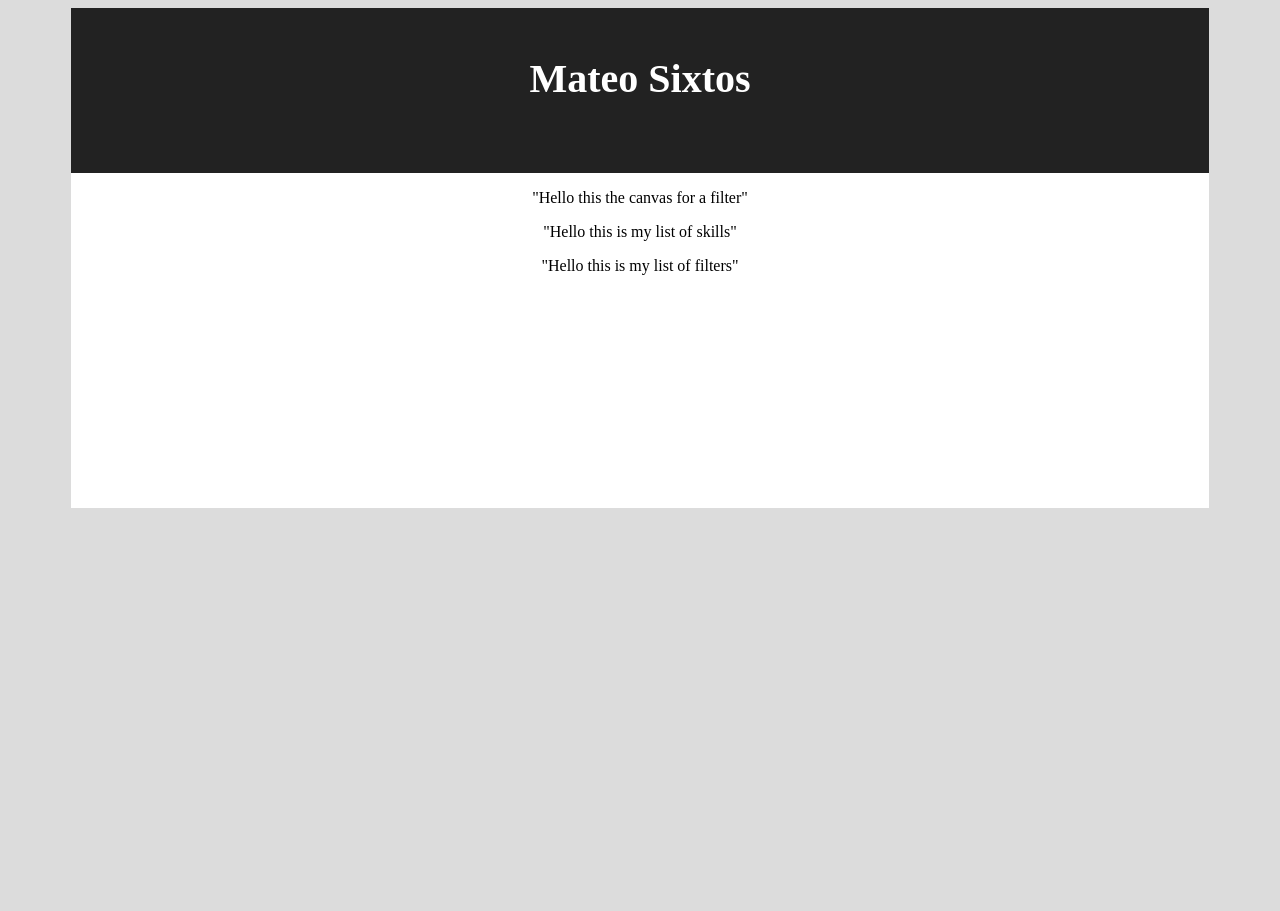
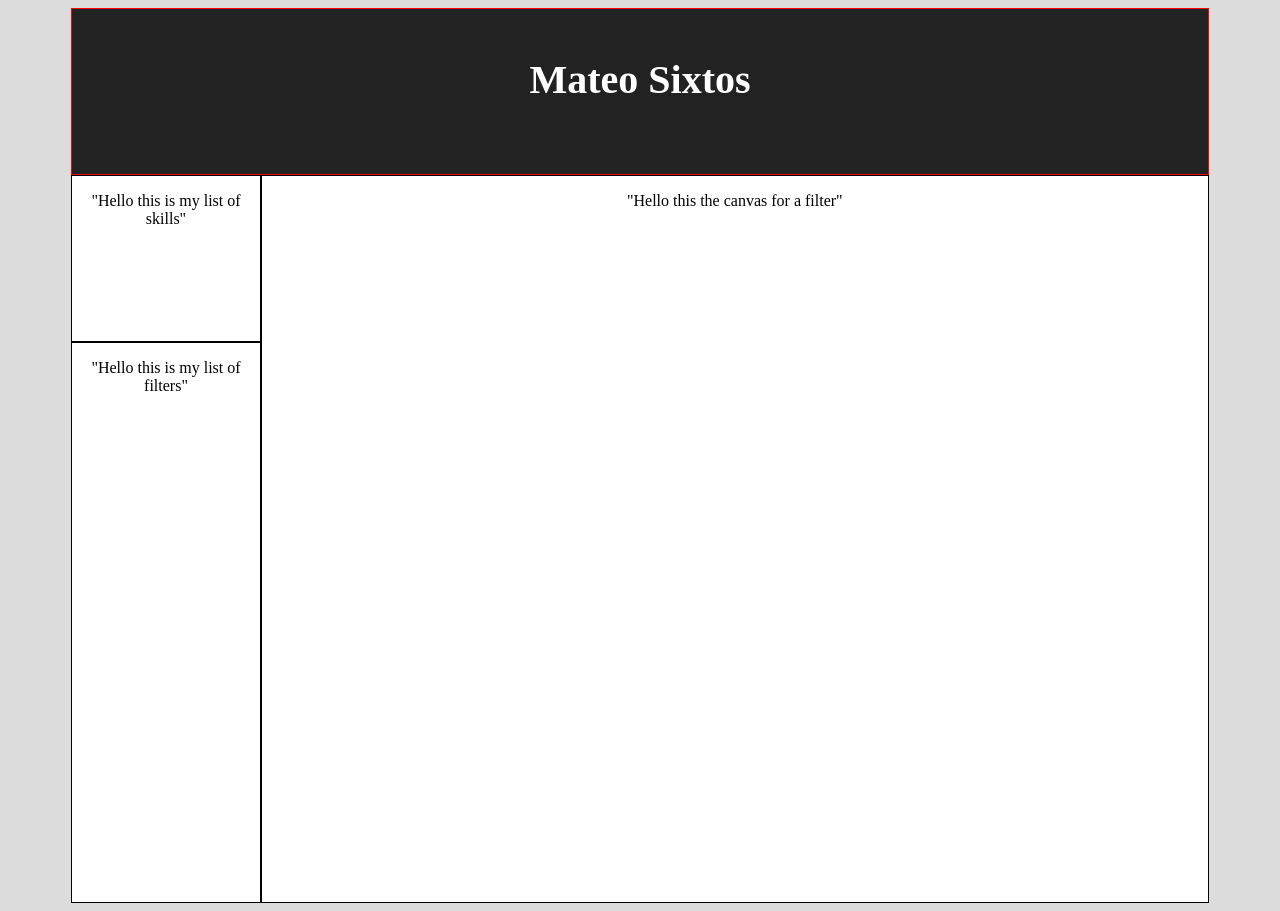
Before and after one commit to sixtosMateo/SixtosProfile, a React (Create React App) app: page / in a window 1280 px wide. Before the commit the page ends 800 px from the top, so only its background shows below. Built offline with nearby package versions, Linux system fonts and the light colour scheme.

Commit message:
adding grid with borders

```diff
--- a/src/App.css
+++ b/src/App.css
@@ -5,10 +5,43 @@
 .app {
   text-align: center;
   background-color: #FFFFFF;
-  width: 90%;
   margin-left: auto;
   margin-right: auto;
-  height: 500px;
+
+  display: grid;
+  width: 90%;
+
+  grid-template-columns: repeat(6, 1fr);
+  grid-template-rows: 1fr 1fr 1fr 1fr 1fr 60px;
+  grid-template-areas:
+      "p p p p p p"
+      "s c c c c c"
+      "f c c c c c"
+      "f c c c c c"
+      "f c c c c c"
+      "f c c c c c";
+
+}
+
+.profile-header, .skill-list, .filter-list, .filter-canvas{
+  border: 1px solid;
+
+}
+
+.profile-header {
+  grid-area: p;
+  border-color: red;
+
+}
+.skill-list{
+  grid-area: s;
+}
+.filter-list{
+  grid-area: f;
+}
+
+.filter-canvas{
+  grid-area: c;
 }
 
 .profile-header {
```
